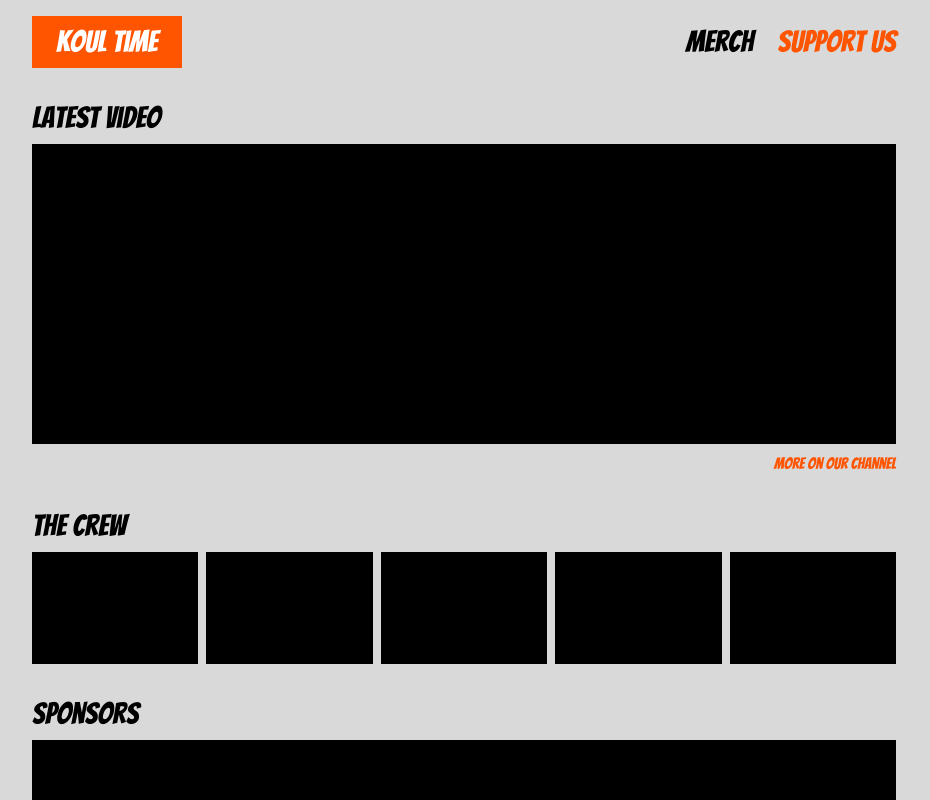
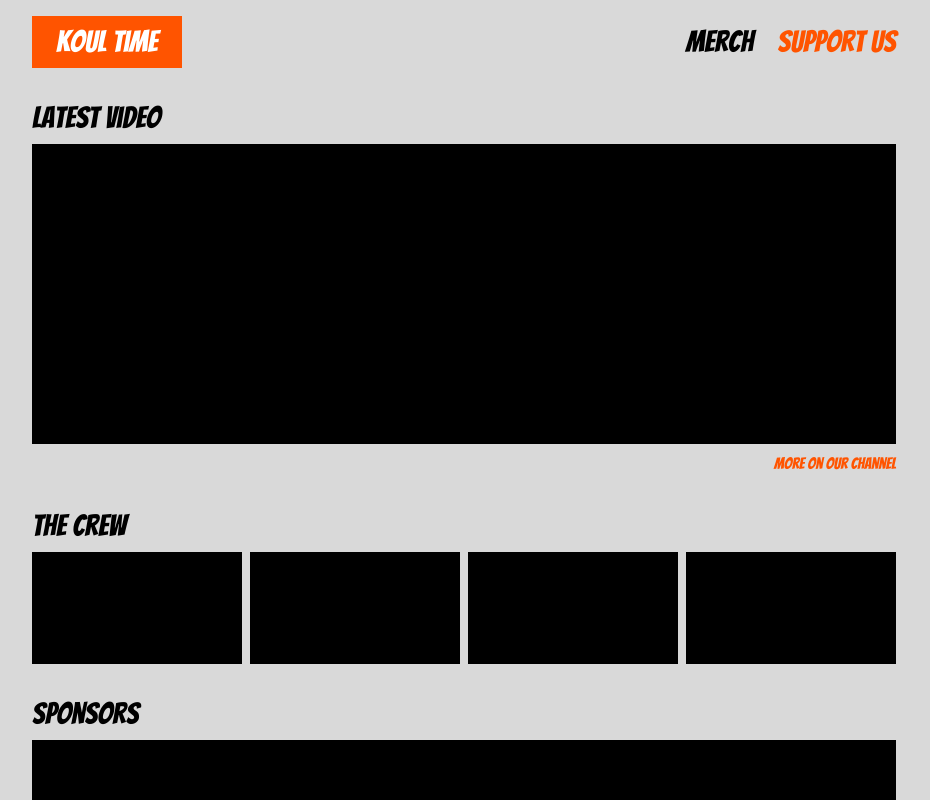
Before and after one commit to MohamedBechirMejri/koul-time, a Next.js app: page / in a window 1280 px wide. Shown: the top 800 px of the page, without its empty margins (176-1106 px from the left). Built offline with nearby package versions, Linux system fonts and the light colour scheme; no server answers; what tailwindcss-text-fill-stroke would draw is missing.

Commit message:
reduce cols

```diff
--- a/src/components/TheCrew.tsx
+++ b/src/components/TheCrew.tsx
@@ -1,8 +1,7 @@
 const TheCrew = () => {
   return (
-    <div className="grid grid-cols-5 grid-rows-[auto,auto] gap-2 p-4">
-      <h1 className="col-span-5 text-3xl">The Crew</h1>
-      <div className="h-[7rem] bg-black"></div>
+    <div className="grid grid-cols-4 grid-rows-[auto,auto] gap-2 p-4">
+      <h1 className="col-span-4 text-3xl">The Crew</h1>
       <div className="h-[7rem] bg-black"></div>
       <div className="h-[7rem] bg-black"></div>
       <div className="h-[7rem] bg-black"></div>
```
